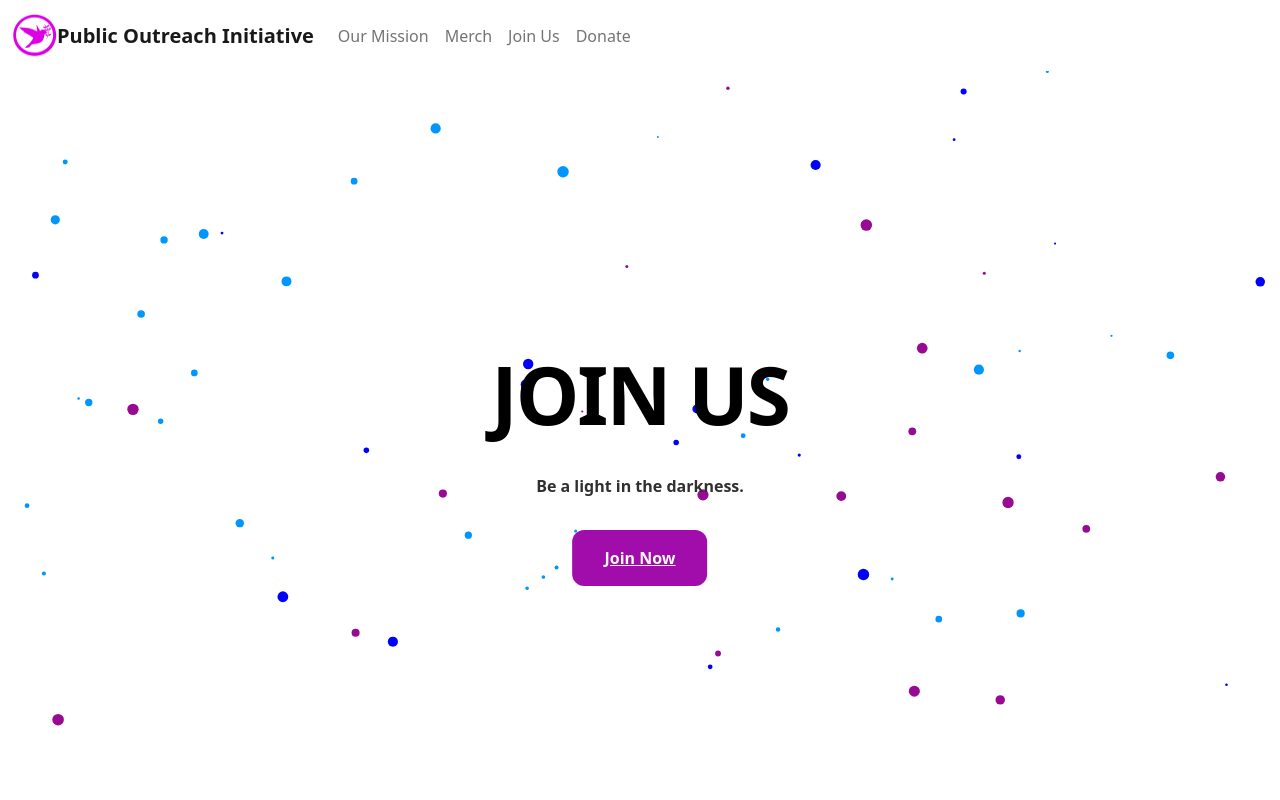
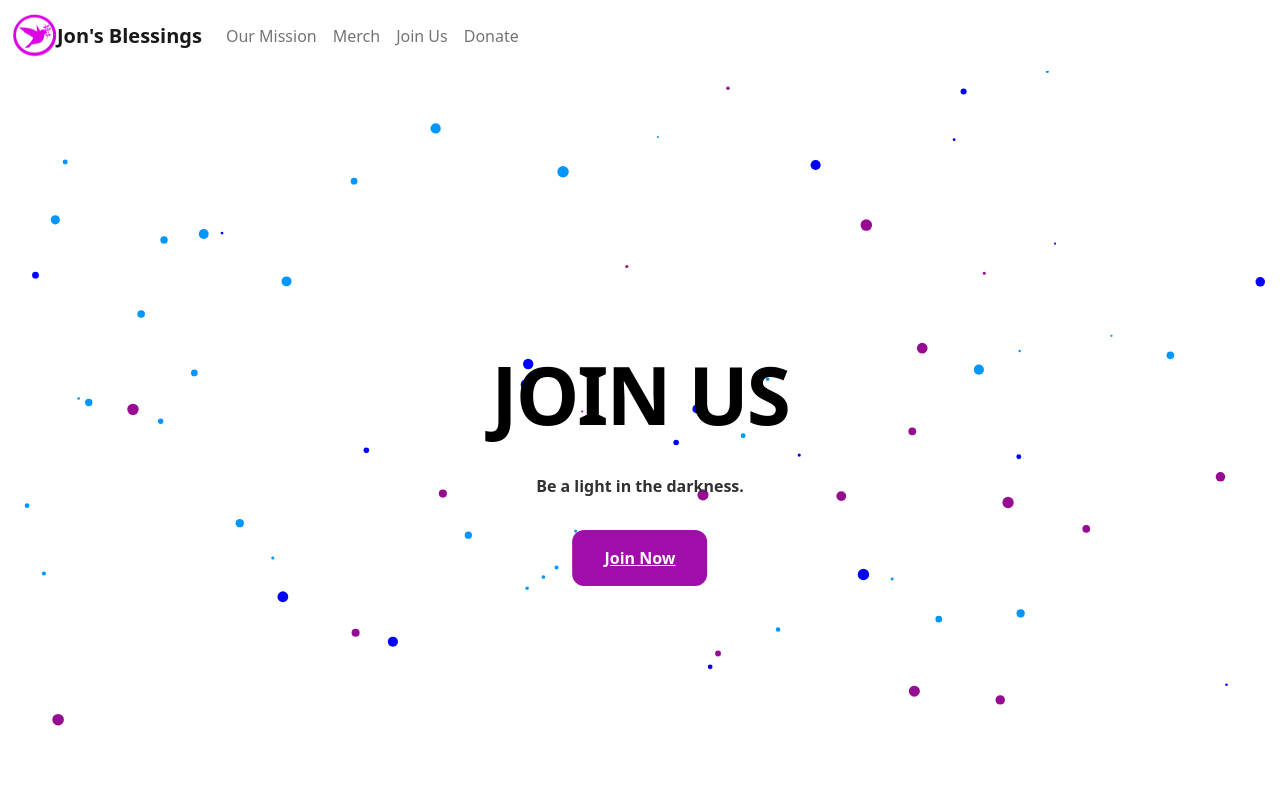
Before and after one commit to bpalaskas/jonsblessings.org, a plain HTML site: page join.html in a window 1280 px wide. Shown: the top 800 px of the page. Drawn offline with nearby package versions, Linux system fonts and the light colour scheme.

Commit message:
Update join.html

```diff
--- a/join.html
+++ b/join.html
@@ -11,7 +11,7 @@
     <div class="container-fluid">
       <a class="navbar-brand d-flex align-items-center" href="index.html#">
         <img src="./assets/dove_branch_red_alpha.png" alt="Phoenix Rising Logo" width="45" height="45" class="d-inline-block align-top mr-2">
-        <b>Public Outreach Initiative</b>
+        <b>Jon's Blessings</b>
       </a>
       <button class="navbar-toggler" type="button" data-toggle="collapse" data-target="#navbarNav" aria-controls="navbarNav" aria-expanded="false" aria-label="Toggle navigation">
         <span class="navbar-toggler-icon"></span>
```
